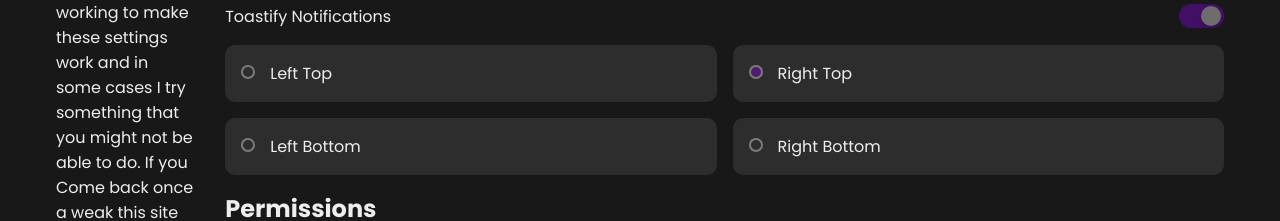
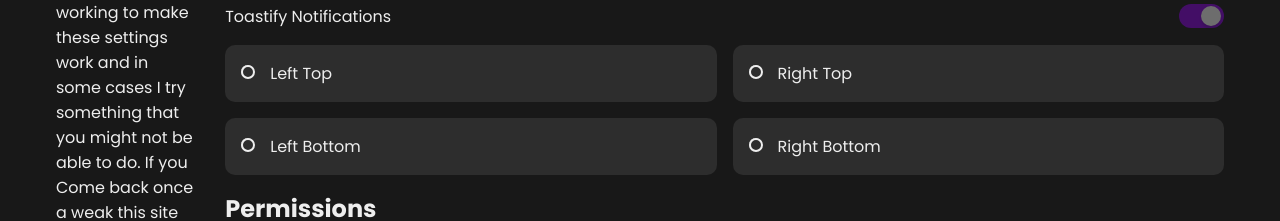
Before and after one commit to LolerSwager/portfolie-2023-react, a React (Create React App) app: page /settings in a window 1280 px wide. Shown: the part 388-609 px from the top of the page. Built offline with nearby package versions, Linux system fonts and the light colour scheme; no server answers.

Commit message:
upload changes

```diff
--- a/src/App.js
+++ b/src/App.js
@@ -29,14 +29,14 @@ export default function App() {
 
     return (
         <BrowserRouter>
-            <ThemeProvider theme={theme}>
+            <ThemeProvider theme={theme} position="top-center">
                 <>
                     <Header />
                     <AppRouter />
                     <Footer />
                 </>
                 <GlobalStyle />
-                <ToastContainer theme="dark" />
+                <ToastContainer theme="dark" position="top-right" />
                 <KeyAction />
             </ThemeProvider>
         </BrowserRouter>
--- /dev/null
+++ b/src/Components/Card.jsx
@@ -0,0 +1,66 @@
+import { styled } from "styled-components";
+
+export default function Card({ content }) {
+    return (
+        <StyledCard>
+            <CardFrame>
+                <CardContent>{content}</CardContent>
+            </CardFrame>
+        </StyledCard>
+    );
+}
+
+const StyledCard = styled.div`
+    width: 100%;
+    height: 100%; //! this is stupid
+
+    transform-style: preserve-3d;
+    transition: transform 300ms;
+    //box-shadow: 0px 0px 10px 1px #000000ee;
+    border-radius: var(--borderRadius);
+
+    @keyframes rotation_481 {
+        0% {
+            transform: rotateZ(0deg);
+        }
+
+        0% {
+            transform: rotateZ(360deg);
+        }
+    }
+`;
+
+const CardFrame = styled.div`
+    background-color: var(--wrapperColor);
+    position: absolute;
+    width: 100%;
+    height: 100%;
+    backface-visibility: hidden;
+    -webkit-backface-visibility: hidden;
+    border-radius: var(--borderRadius);
+    overflow: hidden;
+    justify-content: center;
+    display: flex;
+    align-items: center;
+    &:hover {
+        &:before {
+            position: absolute;
+            content: " ";
+            display: block;
+            width: 25%;
+            height: 400%;
+            background: linear-gradient(90deg, transparent, var(--activeColor), var(--activeColor), var(--activeColor), var(--activeColor), transparent);
+            animation: rotation_481 5000ms infinite linear;
+        }
+    }
+`;
+
+const CardContent = styled.div`
+    position: absolute;
+    width: 99%;
+    height: 99%;
+    background-color: var(--wrapperColor);
+    border-radius: var(--borderRadius);
+    color: white;
+    gap: 30px;
+`;
--- a/src/Components/Settings/Appearance.jsx
+++ b/src/Components/Settings/Appearance.jsx
@@ -49,17 +49,17 @@ export default function Appearance() {
                 </SpanSpread>
                 <StyledArticle>
                     <section>
-                        <RadioButton RadioDisabled={true} RadioDcategory="Toastify" labelName="Left Top" isChecked={false} />
+                        <RadioButton RadioDisabled={false} RadioDcategory="Toastify" labelName="Left Top" />
                     </section>
                     <section>
-                        <RadioButton RadioDisabled={true} RadioDcategory="Toastify" labelName="Right Top" isChecked={true} />
+                        <RadioButton RadioDisabled={false} RadioDcategory="Toastify" labelName="Right Top" />
                     </section>
                     <section>
-                        <RadioButton RadioDisabled={true} RadioDcategory="Toastify" labelName="Left Bottom" isChecked={false} />
+                        <RadioButton RadioDisabled={false} RadioDcategory="Toastify" labelName="Left Bottom" />
                     </section>
 
                     <section>
-                        <RadioButton RadioDisabled={true} RadioDcategory="Toastify" labelName="Right Bottom" isChecked={false} />
+                        <RadioButton RadioDisabled={false} RadioDcategory="Toastify" labelName="Right Bottom" />
                     </section>
                 </StyledArticle>
             </section>
--- a/src/Components/Settings/Notifications.jsx
+++ b/src/Components/Settings/Notifications.jsx
@@ -50,6 +50,7 @@ export default function Notifications() {
                         </section>
                     </StyledArticle>
                 </SpanCollom>
+
                 <SpanCollom>
                     <h3>Notify me when a new Project has been added</h3>
                     <StyledArticle>
--- a/src/Components/buttons/RadioButton.jsx
+++ b/src/Components/buttons/RadioButton.jsx
@@ -2,17 +2,22 @@ import { styled } from "styled-components";
 export default function RadioButton({ RadioDisabled = false, isChecked, labelName, RadioDcategory }) {
     return (
         <StyledRadio>
+            <label>
                 <input type="radio" name={RadioDcategory} checked={isChecked} disabled={RadioDisabled} />
-            <label for={RadioDcategory}>{labelName}</label>
+                {labelName}
+            </label>
         </StyledRadio>
     );
 }
 
 const StyledRadio = styled.div`
+    label {
+        //padding: 0.5rem 0.5rem 0.5rem 0;
+        cursor: pointer;
         input[type="radio"] {
             margin: 0 1rem 0 0;
-    }
-    input[type="radio"]:after {
+            cursor: pointer;
+            &:after {
                 content: "";
                 width: 10px;
                 height: 10px;
@@ -24,7 +29,7 @@ const StyledRadio = styled.div`
                 display: inline-block;
                 border: 2px solid var(--fontColor);
             }
-    input[type="radio"]:checked:after {
+            &:checked:after {
                 content: "";
                 width: 10px;
                 height: 10px;
@@ -36,8 +41,10 @@ const StyledRadio = styled.div`
                 display: inline-block;
                 border: 2px solid var(--fontColor);
             }
-    input[type="radio"]:disabled {
+            &:disabled {
                 cursor: not-allowed;
                 opacity: 40%;
             }
+        }
+    }
 `;
--- a/src/Pages/Qr.jsx
+++ b/src/Pages/Qr.jsx
@@ -11,7 +11,6 @@ export default function Qr() {
 
     localStorage.setItem("color", themeColor);
     toast(`Custom Theme Applyed`, {
-        theme: "dark",
         closeOnClick: false,
         toastId: customId,
         icon: <FaSwatchbook />,
```
Also changed, not shown: src/Pages/Settings.jsx (+12 -15 lines). Lines whose indentation alone changed are shown as unchanged.
